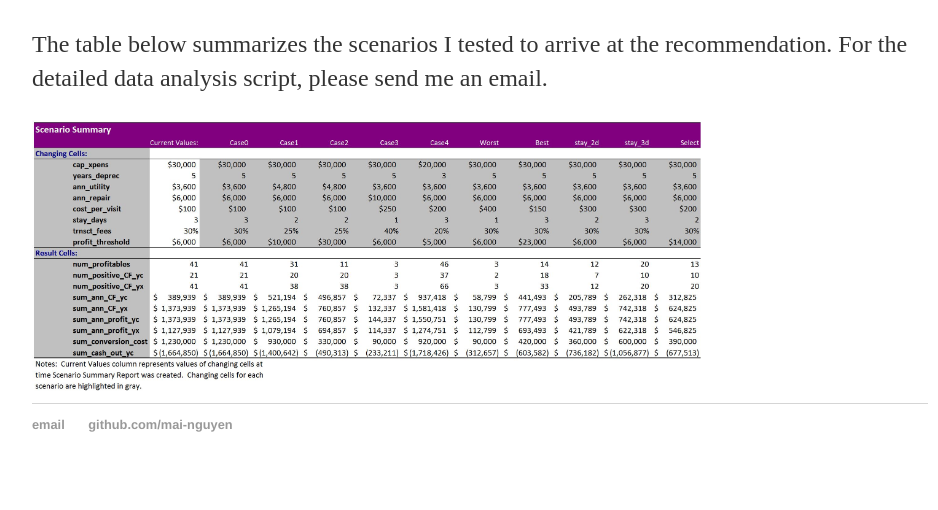
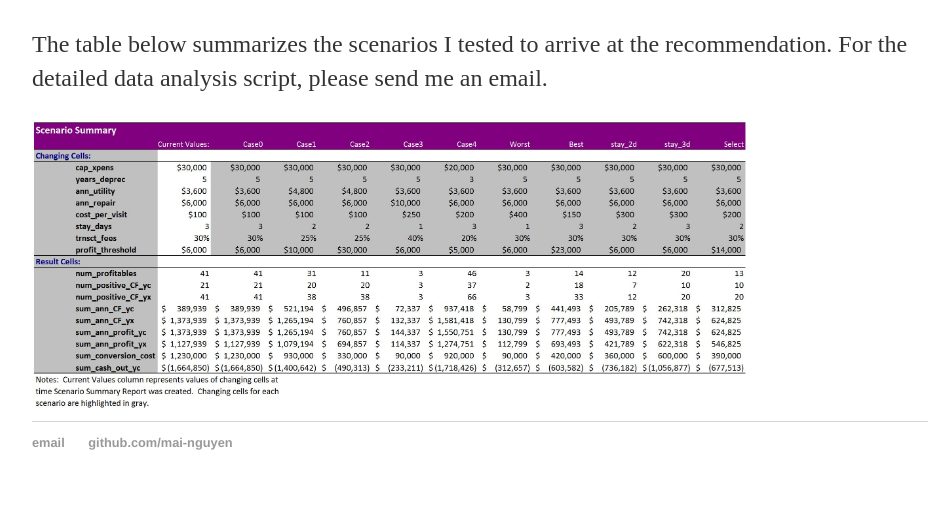
Before and after one commit to mai-nguyen/mai-nguyen.github.io, a Jekyll site: the page built from projects/index.html, in a window 1280 px wide. Shown: the part 1657-2167 px from the top of the page, without its empty margins (160-1098 px from the left). Built offline with Jekyll 4.4.1, drawn with Linux system fonts in a browser that asks for light colours.

Commit message:
Update index.html

```diff
--- a/projects/index.html
+++ b/projects/index.html
@@ -19,6 +19,6 @@
 </div>
 
   <p>The table below summarizes the scenarios I tested to arrive at the recommendation. For the detailed data analysis script, please send me an email.  </p>
-   <img src="/images/watershed/scenario_summary.JPG" alt="Suggested scenarios to test in sensitivity analysis" style="width:75%">
+   <img src="/images/watershed/scenario_summary.JPG" alt="Suggested scenarios to test in sensitivity analysis" style="width:80%">
 
   </div><!-- /.blurb -->
```
